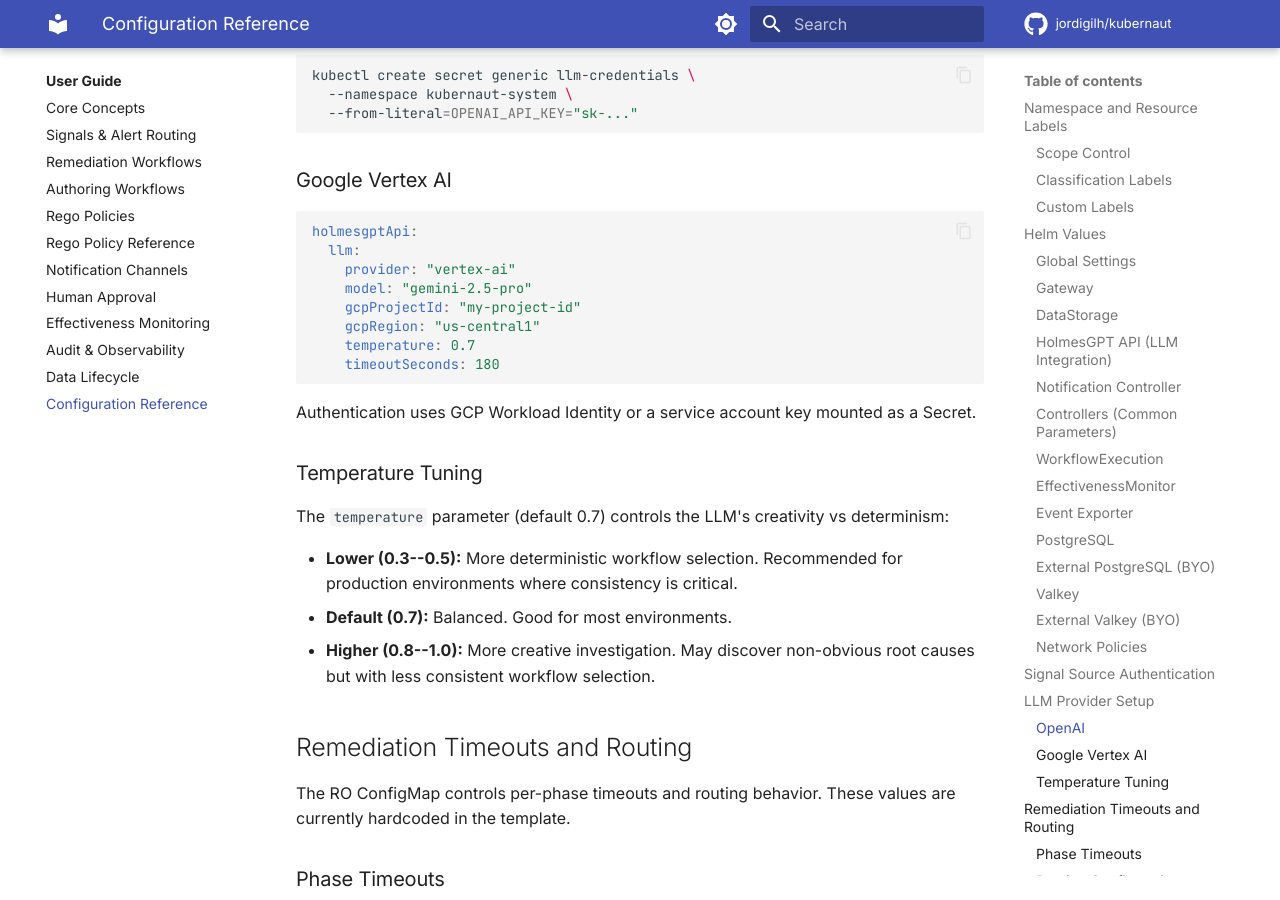
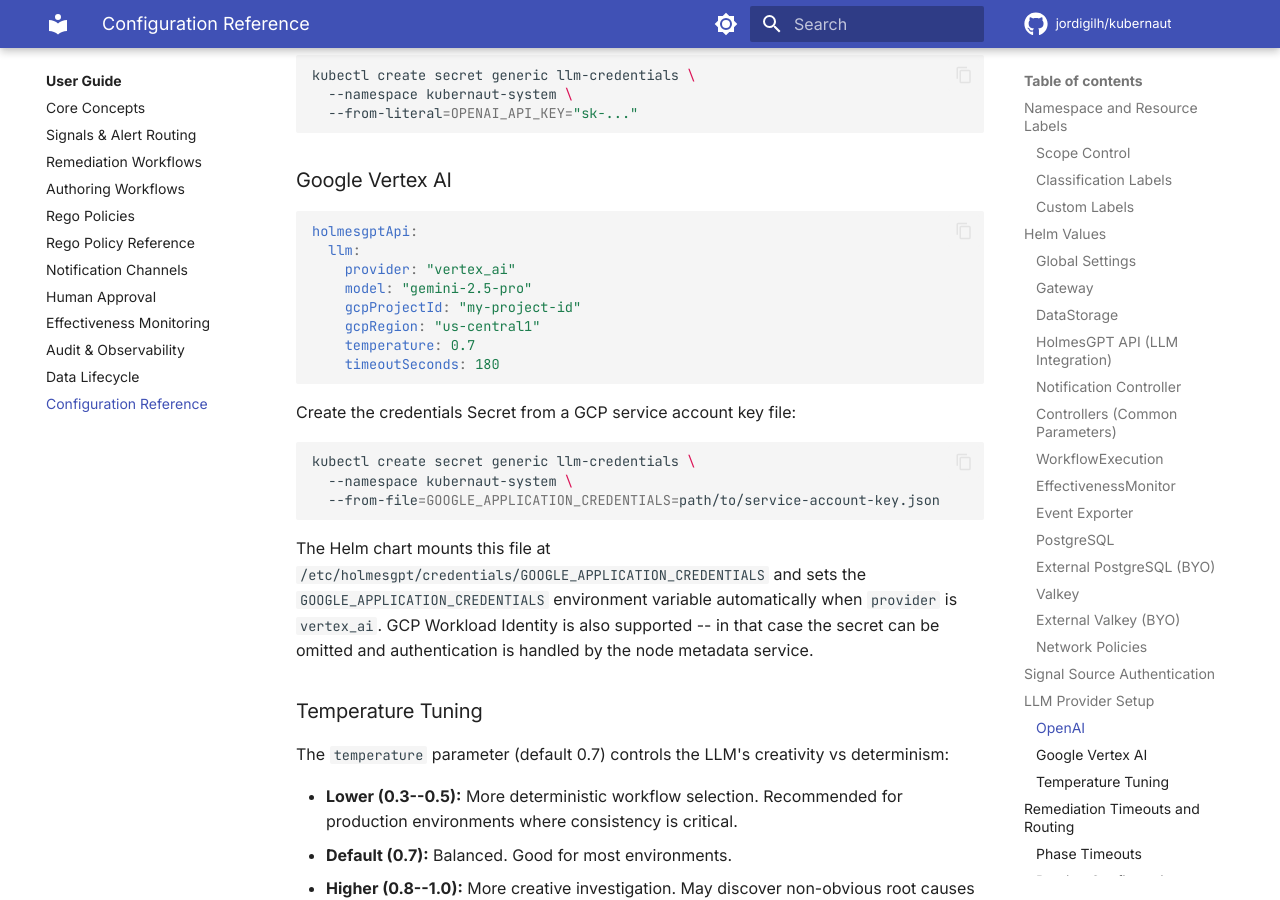
Before and after one commit to jordigilh/kubernaut-docs, an MkDocs documentation site: the page built from docs/user-guide/configuration.md, in a window 1280 px wide and 900 px high, scrolled down 9348 px. Built offline with MkDocs 1.6.1 and Material for MkDocs 9.7.7, drawn with Linux system fonts in a browser that asks for light colours; comment, search, counter and statistics services are not loaded; the version menu is left out.

Commit message:
docs(config): fix vertex_ai provider name and add credentials setup
Made-with: Cursor

````diff
--- a/docs/user-guide/configuration.md
+++ b/docs/user-guide/configuration.md
@@ -266,7 +266,7 @@ kubectl create secret generic llm-credentials \
 ```yaml
 holmesgptApi:
   llm:
-    provider: "vertex-ai"
+    provider: "vertex_ai"
     model: "gemini-2.5-pro"
     gcpProjectId: "my-project-id"
     gcpRegion: "us-central1"
@@ -274,7 +274,18 @@ holmesgptApi:
     timeoutSeconds: 180
 ```
 
-Authentication uses GCP Workload Identity or a service account key mounted as a Secret.
+Create the credentials Secret from a GCP service account key file:
+
+```bash
+kubectl create secret generic llm-credentials \
+  --namespace kubernaut-system \
+  --from-file=GOOGLE_APPLICATION_CREDENTIALS=path/to/service-account-key.json
+```
+
+The Helm chart mounts this file at `/etc/holmesgpt/credentials/GOOGLE_APPLICATION_CREDENTIALS`
+and sets the `GOOGLE_APPLICATION_CREDENTIALS` environment variable automatically when
+`provider` is `vertex_ai`. GCP Workload Identity is also supported -- in that case the
+secret can be omitted and authentication is handled by the node metadata service.
 
 ### Temperature Tuning
 
````
